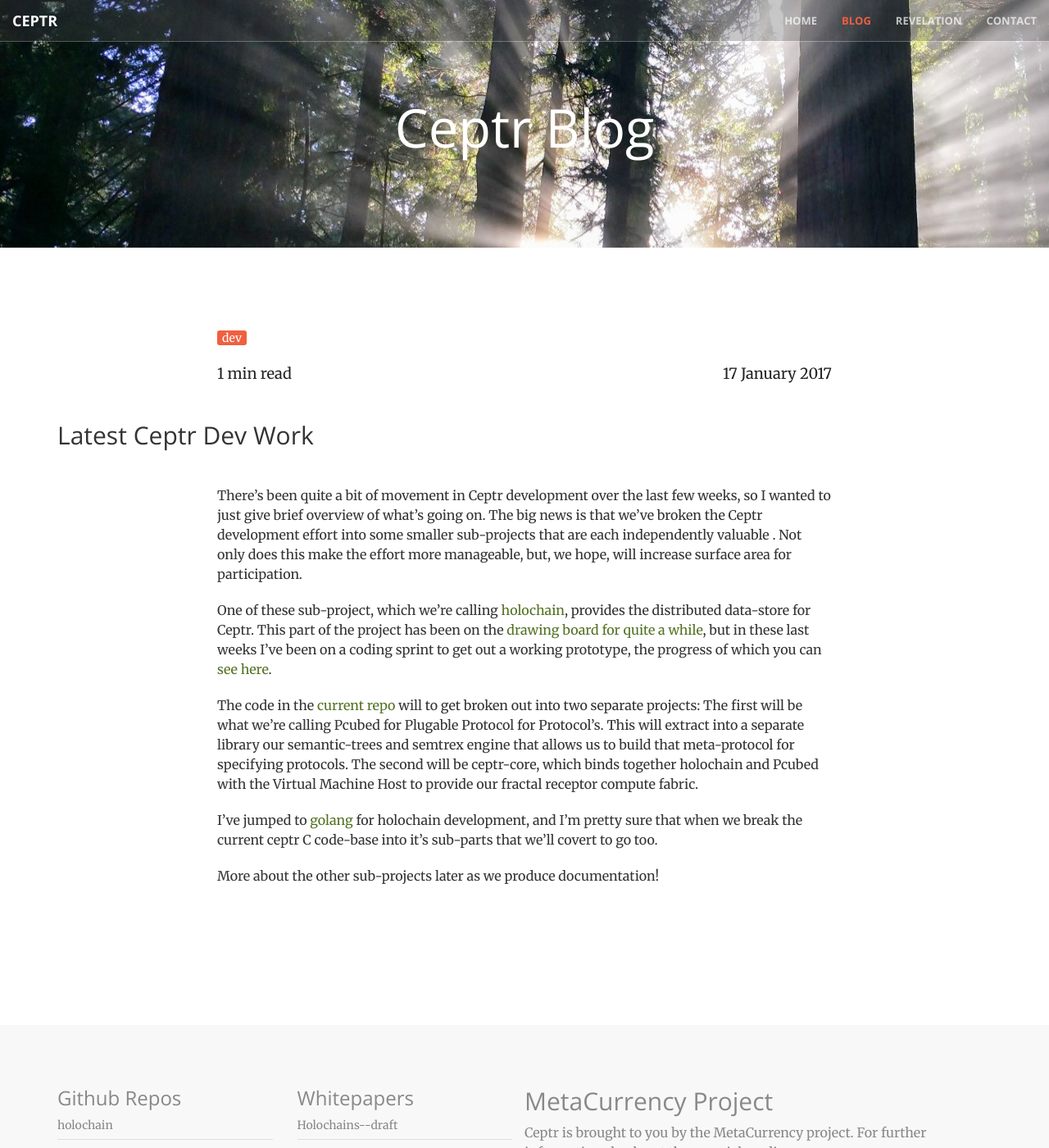
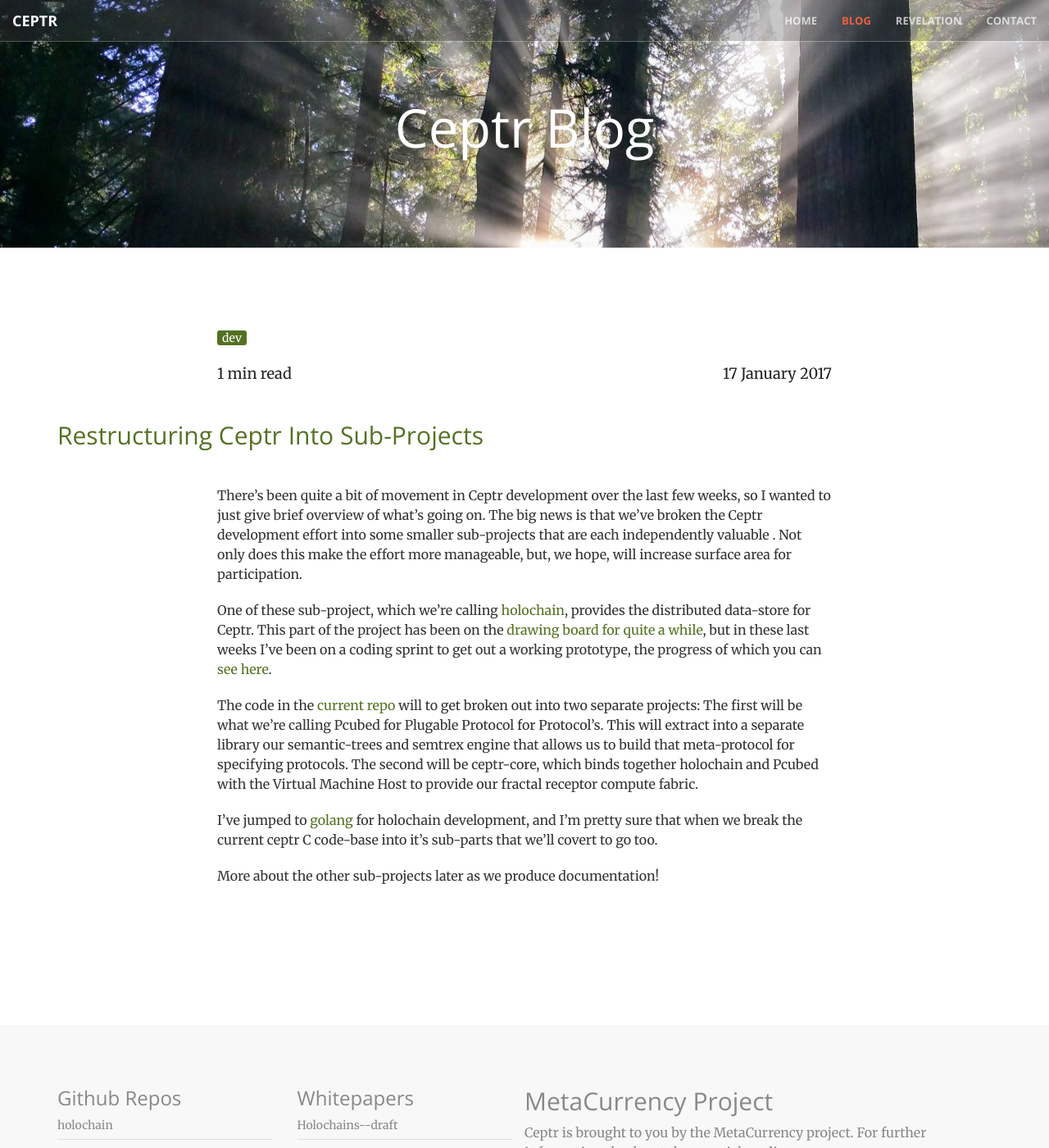
Before and after one commit to metacurrency/ceptr-org, a Jekyll site: the page built from _posts/2017-01-17-restructuring-ceptr-sub-projects.md, in a window 1280 px wide and 1400 px high. Shown: the whole window at 82% size. Built offline with Jekyll 4.4.1, drawn with Linux system fonts in a browser that asks for light colours; comment, search, counter and statistics services are not loaded.

Commit message:
Re-titled recent dev work to something with better time-lasting meaning.

```diff
--- a/_includes/css/custom.css
+++ b/_includes/css/custom.css
@@ -43,13 +43,14 @@ section#blog .aligncenter {
 }
 section#blog h2.section-heading {
   margin: 1.5em 0;
+  color: #537122;
 }
 section#blog post-meta.tags {
   display: block;
   margin-bottom: 1.5em;
 }
 section#blog span.tag {
-  background: #f05f40;
+  background: #537122;
   color: white;
   border-radius: 3px;
   font-size: 100%;
--- a/_posts/2017-01-17-latest-ceptr-dev-work.md
+++ b/_posts/2017-01-17-restructuring-ceptr-sub-projects.md
@@ -2,7 +2,7 @@
 layout: post
 status: publish
 published: true
-title: Latest Ceptr Dev Work
+title: Restructuring Ceptr Into Sub-Projects
 author: Eric Harris-Braun
 author_login: Eric Harris-Braun
 author_email: eric@harris-braun.com
```
